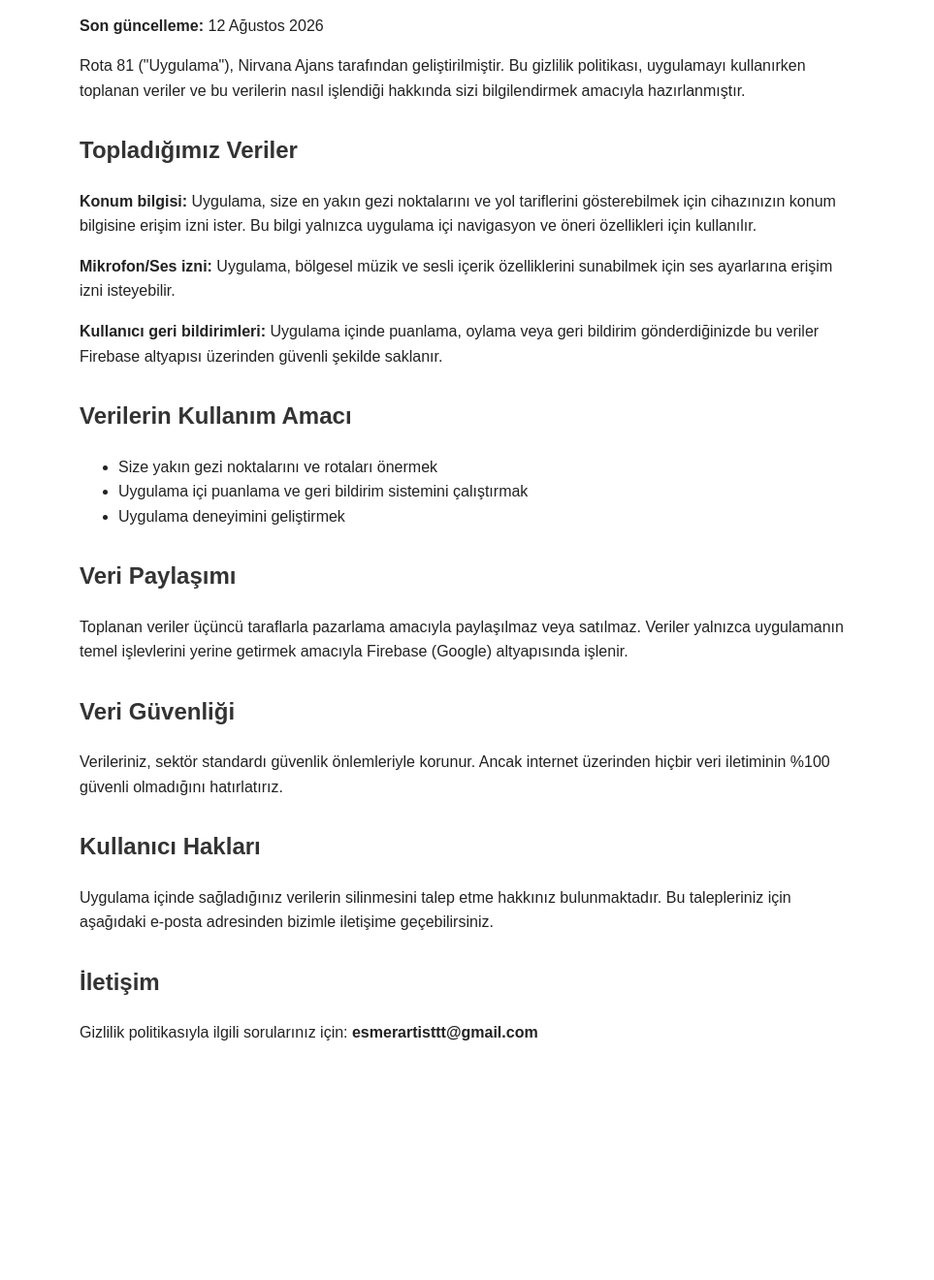
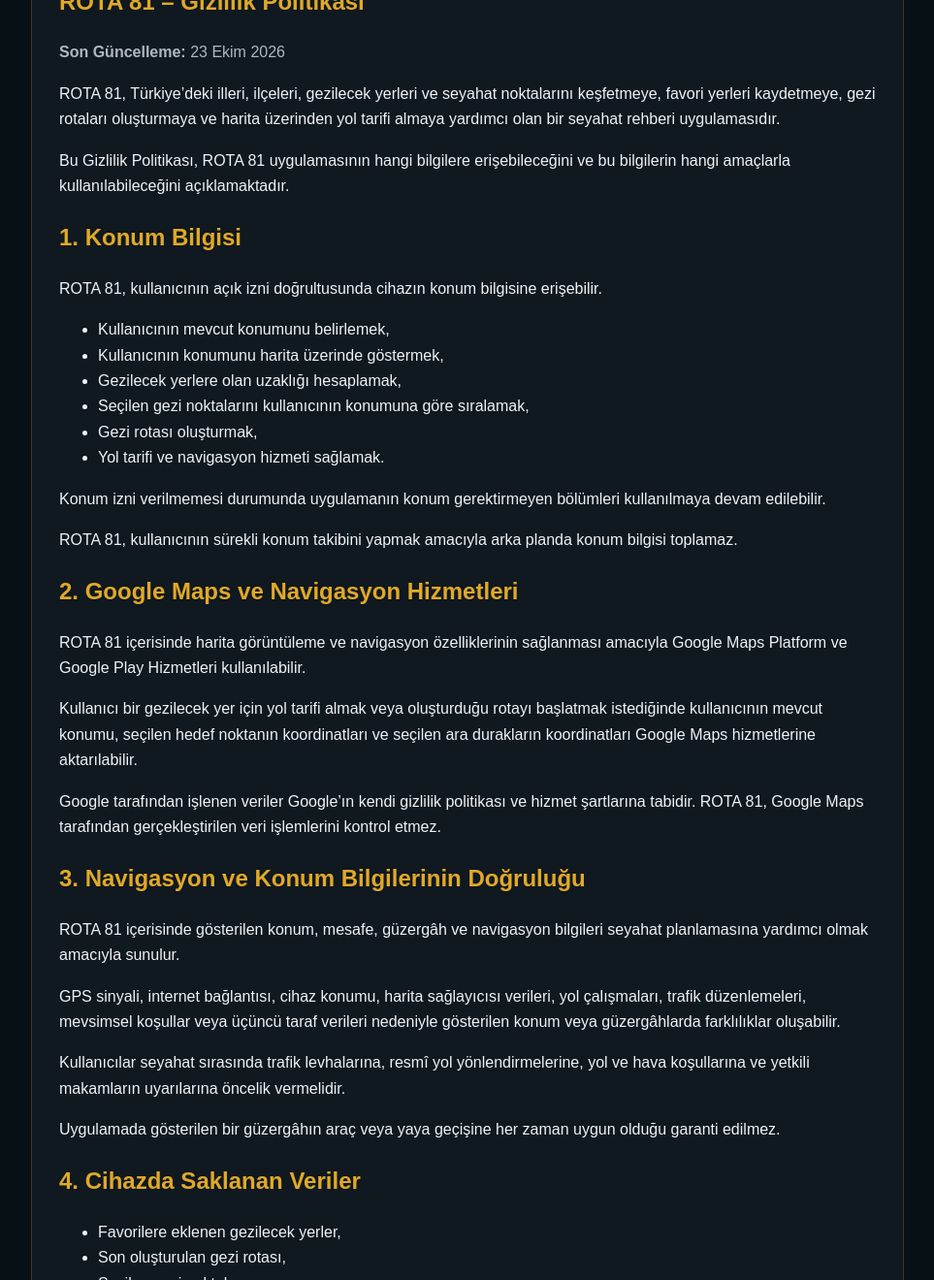
Before and after one commit to esmerartisttt-netizen/rota81-privacy, a plain HTML site: page index.html in a window 1280 px wide. Shown: the part 99-1419 px from the top of the page at 97% size, without its empty margins (158-1121 px from the left). Before the commit the page ends 1217 px from the top, so only its background shows below. Drawn offline with Linux system fonts and the light colour scheme.

Commit message:
Revise privacy policy content and structure
Updated the privacy policy content and formatting in index.html, including changes to metadata, headings, and body text.

```diff
--- a/index.html
+++ b/index.html
@@ -1,43 +1,89 @@
-<!DOCTYPE html>
+<!doctype html>
 <html lang="tr">
 <head>
-<meta charset="UTF-8">
-<title>Rota 81 - Gizlilik Politikası</title>
+<meta charset="utf-8">
+<meta name="viewport" content="width=device-width,initial-scale=1">
+<title>ROTA 81 - Gizlilik Politikası</title>
 <style>
-body { font-family: Arial, sans-serif; max-width: 800px; margin: 40px auto; padding: 0 20px; line-height: 1.6; color: #222; }
-h1 { color: #111; }
-h2 { color: #333; margin-top: 30px; }
+body{margin:0;font-family:Arial,sans-serif;background:#071015;color:#eef3f6;line-height:1.65}
+main{max-width:900px;margin:auto;padding:32px 18px 56px}
+section{background:#101820;border:1px solid #3d392b;border-radius:20px;padding:28px}
+h1,h2{color:#e0a928} h3{color:#f3c64d} a{color:#ffd45a}
+.muted{color:#aeb8bf}
 </style>
 </head>
-<body>
-<h1>Rota 81 - Gizlilik Politikası</h1>
-<p><strong>Son güncelleme:</strong> 12 Ağustos 2026</p>
+<body><main><section>
+<h1>ROTA 81 – Gizlilik Politikası</h1>
+<p class="muted"><strong>Son Güncelleme:</strong> 23 Ekim 2026</p>
 
-<p>Rota 81 ("Uygulama"), Nirvana Ajans tarafından geliştirilmiştir. Bu gizlilik politikası, uygulamayı kullanırken toplanan veriler ve bu verilerin nasıl işlendiği hakkında sizi bilgilendirmek amacıyla hazırlanmıştır.</p>
+<p>ROTA 81, Türkiye’deki illeri, ilçeleri, gezilecek yerleri ve seyahat noktalarını keşfetmeye, favori yerleri kaydetmeye, gezi rotaları oluşturmaya ve harita üzerinden yol tarifi almaya yardımcı olan bir seyahat rehberi uygulamasıdır.</p>
 
-<h2>Topladığımız Veriler</h2>
-<p><strong>Konum bilgisi:</strong> Uygulama, size en yakın gezi noktalarını ve yol tariflerini gösterebilmek için cihazınızın konum bilgisine erişim izni ister. Bu bilgi yalnızca uygulama içi navigasyon ve öneri özellikleri için kullanılır.</p>
-<p><strong>Mikrofon/Ses izni:</strong> Uygulama, bölgesel müzik ve sesli içerik özelliklerini sunabilmek için ses ayarlarına erişim izni isteyebilir.</p>
-<p><strong>Kullanıcı geri bildirimleri:</strong> Uygulama içinde puanlama, oylama veya geri bildirim gönderdiğinizde bu veriler Firebase altyapısı üzerinden güvenli şekilde saklanır.</p>
+<p>Bu Gizlilik Politikası, ROTA 81 uygulamasının hangi bilgilere erişebileceğini ve bu bilgilerin hangi amaçlarla kullanılabileceğini açıklamaktadır.</p>
 
-<h2>Verilerin Kullanım Amacı</h2>
+<h2>1. Konum Bilgisi</h2>
+<p>ROTA 81, kullanıcının açık izni doğrultusunda cihazın konum bilgisine erişebilir.</p>
 <ul>
-<li>Size yakın gezi noktalarını ve rotaları önermek</li>
-<li>Uygulama içi puanlama ve geri bildirim sistemini çalıştırmak</li>
-<li>Uygulama deneyimini geliştirmek</li>
+<li>Kullanıcının mevcut konumunu belirlemek,</li>
+<li>Kullanıcının konumunu harita üzerinde göstermek,</li>
+<li>Gezilecek yerlere olan uzaklığı hesaplamak,</li>
+<li>Seçilen gezi noktalarını kullanıcının konumuna göre sıralamak,</li>
+<li>Gezi rotası oluşturmak,</li>
+<li>Yol tarifi ve navigasyon hizmeti sağlamak.</li>
+</ul>
+<p>Konum izni verilmemesi durumunda uygulamanın konum gerektirmeyen bölümleri kullanılmaya devam edilebilir.</p>
+<p>ROTA 81, kullanıcının sürekli konum takibini yapmak amacıyla arka planda konum bilgisi toplamaz.</p>
+
+<h2>2. Google Maps ve Navigasyon Hizmetleri</h2>
+<p>ROTA 81 içerisinde harita görüntüleme ve navigasyon özelliklerinin sağlanması amacıyla Google Maps Platform ve Google Play Hizmetleri kullanılabilir.</p>
+<p>Kullanıcı bir gezilecek yer için yol tarifi almak veya oluşturduğu rotayı başlatmak istediğinde kullanıcının mevcut konumu, seçilen hedef noktanın koordinatları ve seçilen ara durakların koordinatları Google Maps hizmetlerine aktarılabilir.</p>
+<p>Google tarafından işlenen veriler Google’ın kendi gizlilik politikası ve hizmet şartlarına tabidir. ROTA 81, Google Maps tarafından gerçekleştirilen veri işlemlerini kontrol etmez.</p>
+
+<h2>3. Navigasyon ve Konum Bilgilerinin Doğruluğu</h2>
+<p>ROTA 81 içerisinde gösterilen konum, mesafe, güzergâh ve navigasyon bilgileri seyahat planlamasına yardımcı olmak amacıyla sunulur.</p>
+<p>GPS sinyali, internet bağlantısı, cihaz konumu, harita sağlayıcısı verileri, yol çalışmaları, trafik düzenlemeleri, mevsimsel koşullar veya üçüncü taraf verileri nedeniyle gösterilen konum veya güzergâhlarda farklılıklar oluşabilir.</p>
+<p>Kullanıcılar seyahat sırasında trafik levhalarına, resmî yol yönlendirmelerine, yol ve hava koşullarına ve yetkili makamların uyarılarına öncelik vermelidir.</p>
+<p>Uygulamada gösterilen bir güzergâhın araç veya yaya geçişine her zaman uygun olduğu garanti edilmez.</p>
+
+<h2>4. Cihazda Saklanan Veriler</h2>
+<ul>
+<li>Favorilere eklenen gezilecek yerler,</li>
+<li>Son oluşturulan gezi rotası,</li>
+<li>Seçilen gezi noktaları,</li>
+<li>Dil tercihi,</li>
+<li>Tema tercihi,</li>
+<li>Ses tercihleri,</li>
+<li>Kullanım koşullarının kabul durumu.</li>
 </ul>
 
-<h2>Veri Paylaşımı</h2>
-<p>Toplanan veriler üçüncü taraflarla pazarlama amacıyla paylaşılmaz veya satılmaz. Veriler yalnızca uygulamanın temel işlevlerini yerine getirmek amacıyla Firebase (Google) altyapısında işlenir.</p>
+<h2>5. Kişisel Verilerin Satılması</h2>
+<p>ROTA 81 kullanıcıların kişisel bilgilerini üçüncü taraflara satmaz veya kiralamaz. Kullanıcı verileri reklam şirketlerine kişisel veri satışı amacıyla aktarılmaz.</p>
 
-<h2>Veri Güvenliği</h2>
-<p>Verileriniz, sektör standardı güvenlik önlemleriyle korunur. Ancak internet üzerinden hiçbir veri iletiminin %100 güvenli olmadığını hatırlatırız.</p>
+<h2>6. Üçüncü Taraf Hizmetleri</h2>
+<ul><li>Google Maps Platform</li><li>Google Play Hizmetleri</li></ul>
+<p>Bu hizmetlerin veri işleme yöntemleri kendi gizlilik politikalarına tabidir.</p>
 
-<h2>Kullanıcı Hakları</h2>
-<p>Uygulama içinde sağladığınız verilerin silinmesini talep etme hakkınız bulunmaktadır. Bu talepleriniz için aşağıdaki e-posta adresinden bizimle iletişime geçebilirsiniz.</p>
+<h2>7. İnternet Kullanımı</h2>
+<p>Haritaların yüklenmesi, yol tariflerinin oluşturulması veya çevrimiçi özelliklerin kullanılması için internet bağlantısı gerekebilir. Mobil internet kullanılması durumunda operatörünüz tarafından veri kullanım ücretleri uygulanabilir.</p>
 
-<h2>İletişim</h2>
-<p>Gizlilik politikasıyla ilgili sorularınız için: <strong>esmerartisttt@gmail.com</strong></p>
+<h2>8. Uygulama İzinleri</h2>
+<h3>Konum İzni</h3>
+<p>Mevcut konumu belirlemek, gezilecek yerlere olan mesafeyi hesaplamak, harita üzerinde konumu göstermek ve rota oluşturmak için kullanılabilir.</p>
+<h3>İnternet Erişimi</h3>
+<p>Harita, navigasyon ve internet üzerinden sağlanan diğer hizmetlere erişmek için kullanılır.</p>
 
-</body>
-</html>
+<h2>9. Çocukların Gizliliği</h2>
+<p>ROTA 81 genel kullanıma yönelik bir seyahat ve gezi rehberi uygulamasıdır. Uygulama çocuklardan bilerek kişisel bilgi toplamayı amaçlamaz.</p>
+
+<h2>10. Veri Güvenliği</h2>
+<p>Kullanıcı bilgilerinin korunması için makul teknik ve idari güvenlik önlemleri uygulanır. Bununla birlikte hiçbir elektronik aktarım veya depolama yönteminin tamamen güvenli olduğu garanti edilemez.</p>
+
+<h2>11. Gizlilik Politikasındaki Değişiklikler</h2>
+<p>ROTA 81 uygulamasına yeni özellikler eklenmesi veya kullanılan hizmetlerin değişmesi halinde bu Gizlilik Politikası güncellenebilir.</p>
+
+<h2>12. İletişim</h2>
+<p><strong>Uygulama:</strong> ROTA 81<br>
+<strong>Geliştirici:</strong> Nirvana Ajans<br>
+<strong>E-posta:</strong> <a href="mailto:nirvanaajanssa@gmail.com">nirvanaajanssa@gmail.com</a></p>
+
+<p class="muted">ROTA 81 uygulamasını kullanarak bu Gizlilik Politikası kapsamında açıklanan veri işleme ve uygulama kullanım esaslarını kabul etmiş olursunuz.</p>
+</section></main></body></html>
```
